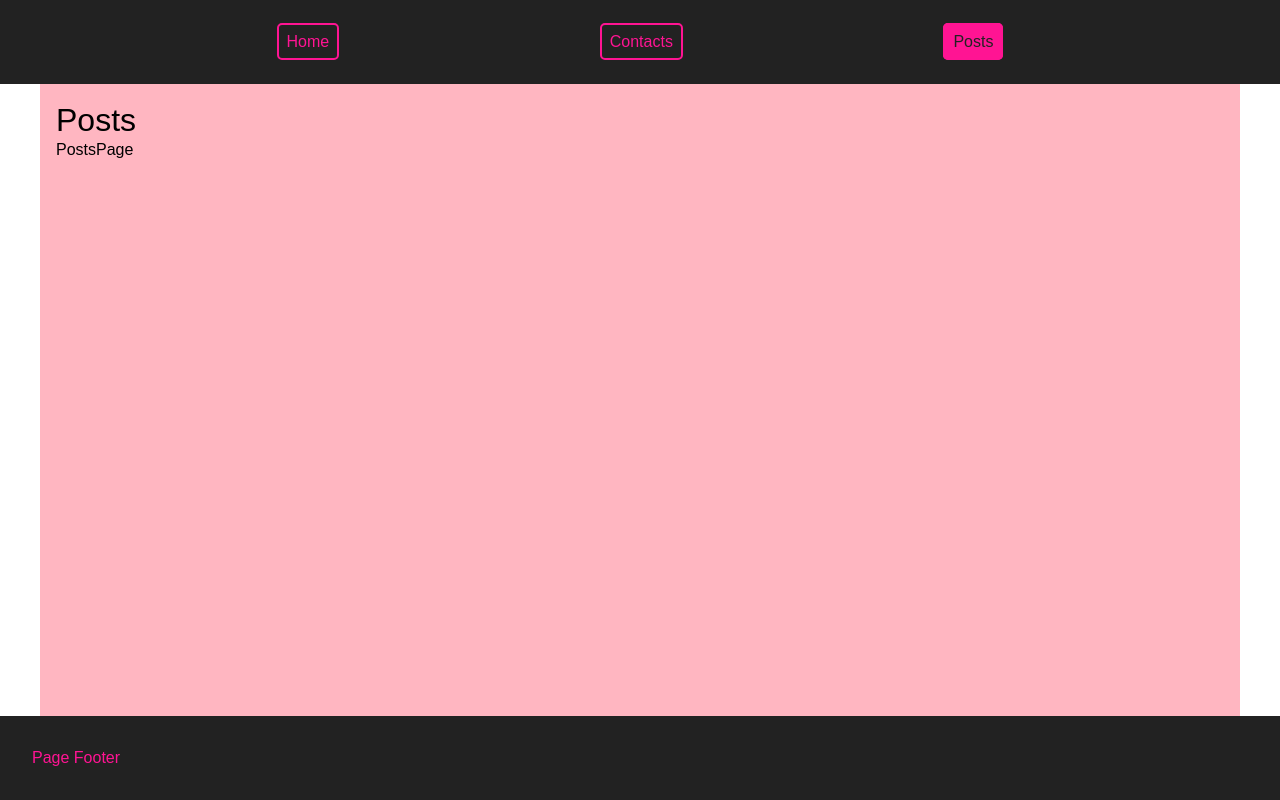
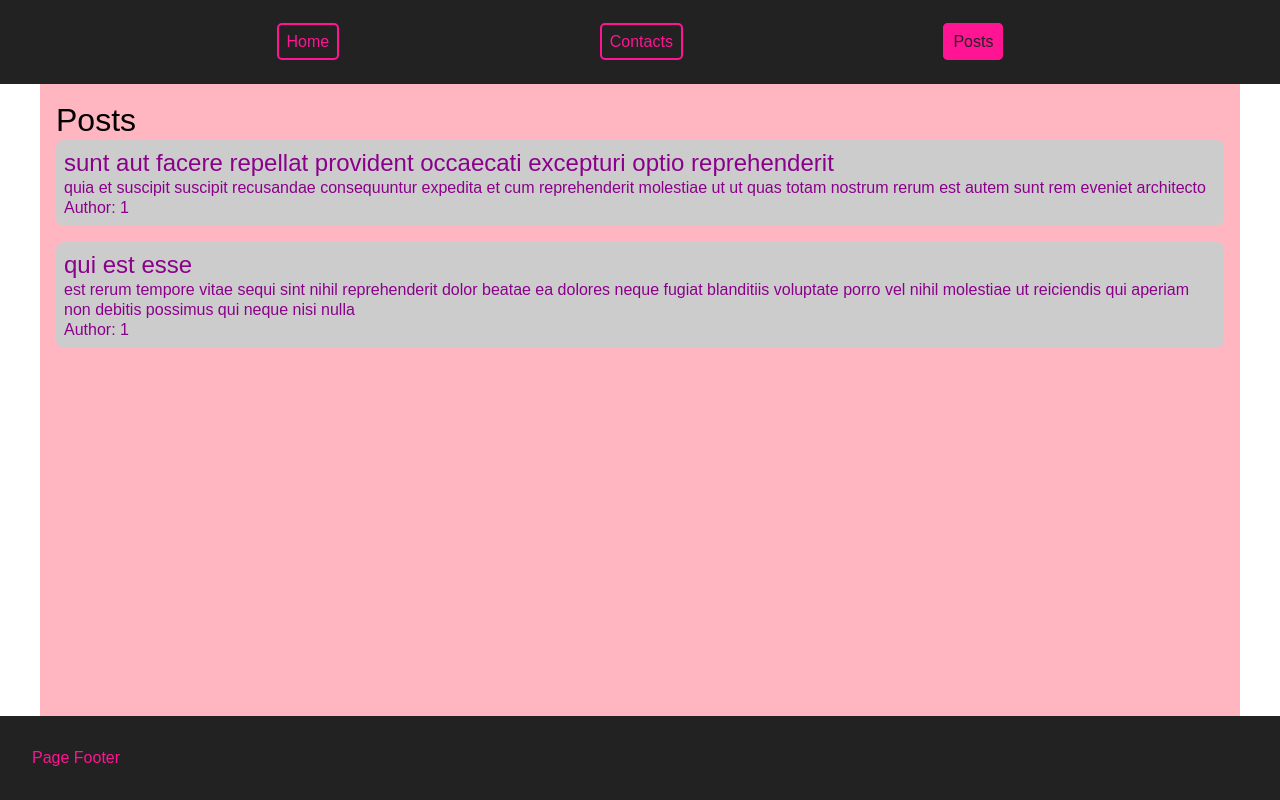
Before and after one commit to pecourses/pe2024-1-contacts-redux-app, a React (Vite) app: page /posts in a window 1280 px wide. Built offline with nearby package versions, Linux system fonts and the light colour scheme.

Commit message:
Add posts page markup + styles

```diff
--- /dev/null
+++ b/src/pages/PostsPage/PostsPage.module.css
@@ -0,0 +1,10 @@
+.postItem {
+  padding: 0.5rem;
+  background-color: #ccc;
+  color: darkmagenta;
+  border-radius: 0.5rem;
+  display: flex;
+  flex-direction: column;
+  gap: 0.5rem;
+  margin-bottom: 1rem;
+}
--- a/src/pages/PostsPage/index.jsx
+++ b/src/pages/PostsPage/index.jsx
@@ -1,15 +1,27 @@
 import { connect } from 'react-redux';
+import styles from './PostsPage.module.css';
 
-export const PostsPage = props => {
+export const PostsPage = ({ posts, isFetching, error }) => {
+  const mapPosts = p => (
+    <li className={styles.postItem} key={p.id}>
+      <article>
+        <h2>{p.title}</h2>
+        <p>{p.body}</p>
+        <p>Author: {p.userId}</p>
+      </article>
+    </li>
+  );
   return (
     <div>
       <h1>Posts</h1>
-      PostsPage
+      {error && <div>Error!!!</div>}
+      {isFetching && <div>Loading...</div>}
+      {!error && !isFetching && <ul>{posts.map(mapPosts)}</ul>}
     </div>
   );
 };
 
-const mapStateToProps = state => ({});
+const mapStateToProps = ({ postsList }) => postsList;
 
 const mapDispatchToProps = {};
 
--- a/src/store/index.js
+++ b/src/store/index.js
@@ -15,9 +15,9 @@ export default store;
 //   contactsList: {
 //     contacts: []
 //   },
-//   postsList: {
+//   postsList: ({
 //     posts: [],
 //     isFetching: false,
 //     error: null,
-//   },
+//   }),
 // },
```
